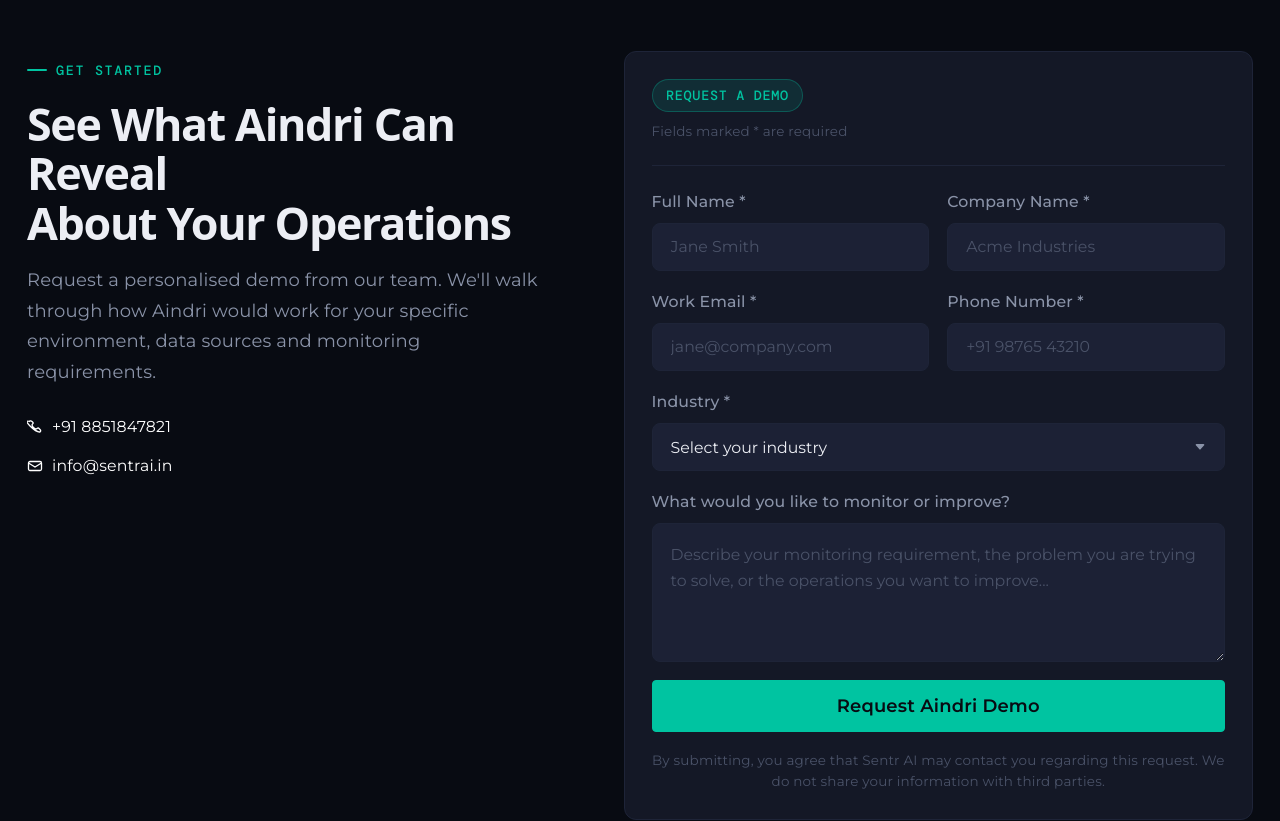
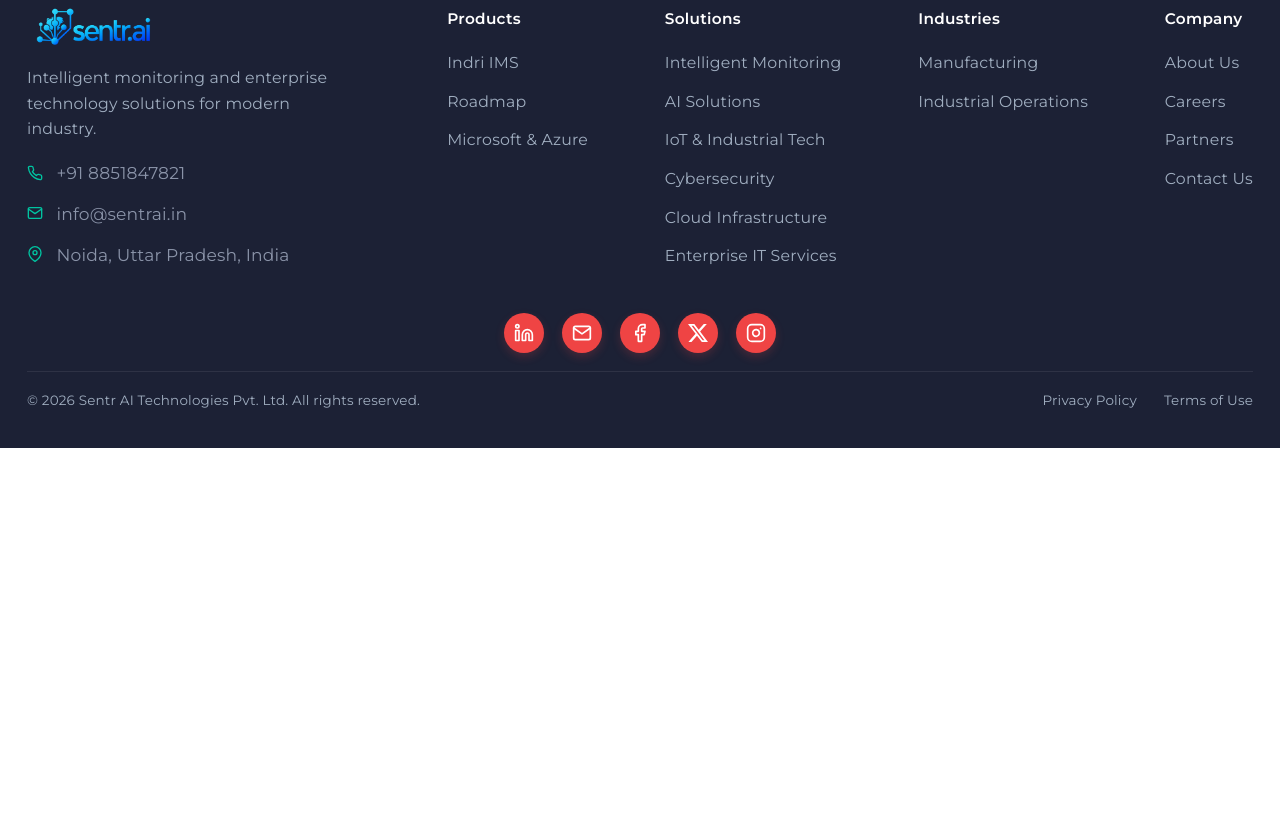
Before and after one commit to maximanoob01/sentr-ai-, a React (Vite) app in the folder frontend/: page /products/indri in a window 1280 px wide. Shown: the part 9360-10181 px from the top of the page. After the commit the page ends 9808 px from the top, so only its background shows below. Built offline with nearby package versions, Linux system fonts and the light colour scheme; the HTML template or start-up script is replaced by a standard one; a web font is replaced by a local one.

Commit message:
Remove demo form section from Aindri page

```diff
--- a/frontend/src/pages/IndriPage.tsx
+++ b/frontend/src/pages/IndriPage.tsx
@@ -1,131 +1,6 @@
 import React, { useState, useEffect, useRef } from 'react';
 import { Link } from 'react-router-dom';
 import './IndriPage.css';
-
-/* ---- Demo Form ---- */
-const DemoForm: React.FC = () => {
-  const [submitted, setSubmitted] = useState(false);
-  const [submitting, setSubmitting] = useState(false);
-  const [formData, setFormData] = useState({
-    fullName: '', company: '', email: '', phone: '', industry: '', requirement: '',
-  });
-  const [errors, setErrors] = useState<Partial<typeof formData>>({});
-
-  const validate = () => {
-    const e: Partial<typeof formData> = {};
-    if (!formData.fullName.trim()) e.fullName = 'Full name is required';
-    if (!formData.company.trim()) e.company = 'Company name is required';
-    if (!formData.email.trim() || !/\S+@\S+\.\S+/.test(formData.email)) e.email = 'Valid work email is required';
-    if (!formData.phone.trim()) e.phone = 'Phone number is required';
-    if (!formData.industry) e.industry = 'Please select your industry';
-    return e;
-  };
-
-  const handleSubmit = async (e: React.FormEvent) => {
-    e.preventDefault();
-    const errs = validate();
-    if (Object.keys(errs).length > 0) { setErrors(errs); return; }
-    setErrors({});
-    setSubmitting(true);
-    try {
-      const res = await fetch('/api/demo-request/', {
-        method: 'POST',
-        headers: { 'Content-Type': 'application/json' },
-        body: JSON.stringify(formData),
-      });
-      if (res.ok) setSubmitted(true);
-      else setErrors({ email: 'Something went wrong. Please try again or email us directly.' });
-    } catch {
-      setErrors({ email: 'Network error. Please email info@sentrai.in directly.' });
-    } finally {
-      setSubmitting(false);
-    }
-  };
-
-  if (submitted) {
-    return (
-      <div className="demo-form__success">
-        <div className="demo-form__success-icon">
-          <svg width="32" height="32" viewBox="0 0 32 32" fill="none">
-            <circle cx="16" cy="16" r="15" stroke="var(--accent)" strokeWidth="2"/>
-            <path d="M9 16L13.5 21L23 11" stroke="var(--accent)" strokeWidth="2.5" strokeLinecap="round" strokeLinejoin="round"/>
-          </svg>
-        </div>
-        <h3 className="demo-form__success-heading">Request Received</h3>
-        <p className="demo-form__success-msg">
-          Thank you for your interest in Aindri. Our team will be in touch within 1–2 business days.
-          In the meantime, feel free to reach us at <a href="mailto:info@sentrai.in">info@sentrai.in</a>.
-        </p>
-      </div>
-    );
-  }
-
-  const change = (field: keyof typeof formData) => (e: React.ChangeEvent<HTMLInputElement | HTMLSelectElement | HTMLTextAreaElement>) => {
-    setFormData((prev) => ({ ...prev, [field]: e.target.value }));
-    if (errors[field]) setErrors((prev) => ({ ...prev, [field]: undefined }));
-  };
-
-  return (
-    <form className="demo-form" onSubmit={handleSubmit} noValidate aria-label="Request an Aindri demo">
-      <div className="demo-form__grid">
-        <div className="form-group">
-          <label className="form-label" htmlFor="df-name">Full Name *</label>
-          <input id="df-name" type="text" className="form-input" placeholder="Jane Smith"
-            value={formData.fullName} onChange={change('fullName')} autoComplete="name"/>
-          {errors.fullName && <p className="form-error" role="alert">{errors.fullName}</p>}
-        </div>
-        <div className="form-group">
-          <label className="form-label" htmlFor="df-company">Company Name *</label>
-          <input id="df-company" type="text" className="form-input" placeholder="Acme Industries"
-            value={formData.company} onChange={change('company')} autoComplete="organization"/>
-          {errors.company && <p className="form-error" role="alert">{errors.company}</p>}
-        </div>
-        <div className="form-group">
-          <label className="form-label" htmlFor="df-email">Work Email *</label>
-          <input id="df-email" type="email" className="form-input" placeholder="jane@company.com"
-            value={formData.email} onChange={change('email')} autoComplete="email"/>
-          {errors.email && <p className="form-error" role="alert">{errors.email}</p>}
-        </div>
-        <div className="form-group">
-          <label className="form-label" htmlFor="df-phone">Phone Number *</label>
-          <input id="df-phone" type="tel" className="form-input" placeholder="+91 98765 43210"
-            value={formData.phone} onChange={change('phone')} autoComplete="tel"/>
-          {errors.phone && <p className="form-error" role="alert">{errors.phone}</p>}
-        </div>
-      </div>
-      <div className="form-group">
-        <label className="form-label" htmlFor="df-industry">Industry *</label>
-        <select id="df-industry" className="form-select"
-          value={formData.industry} onChange={change('industry')}>
-          <option value="">Select your industry</option>
-          <option value="manufacturing">Manufacturing</option>
-          <option value="automotive">Automotive</option>
-          <option value="food-beverage">Food & Beverage</option>
-          <option value="pharmaceuticals">Pharmaceuticals</option>
-          <option value="textiles">Textiles</option>
-          <option value="electronics">Electronics</option>
-          <option value="chemicals">Chemicals</option>
-          <option value="engineering">Engineering & Fabrication</option>
-          <option value="other">Other Industrial</option>
-        </select>
-        {errors.industry && <p className="form-error" role="alert">{errors.industry}</p>}
-      </div>
-      <div className="form-group">
-        <label className="form-label" htmlFor="df-req">What would you like to monitor or improve?</label>
-        <textarea id="df-req" className="form-textarea"
-          placeholder="Describe your monitoring requirement, the problem you are trying to solve, or the operations you want to improve..."
-          value={formData.requirement} onChange={change('requirement')} rows={4}/>
-      </div>
-      <button type="submit" className="btn btn-primary btn-lg" style={{ width: '100%' }} disabled={submitting}>
-        {submitting ? 'Submitting...' : 'Request Aindri Demo'}
-      </button>
-      <p className="demo-form__disclaimer">
-        By submitting, you agree that Sentr AI may contact you regarding this request.
-        We do not share your information with third parties.
-      </p>
-    </form>
-  );
-};
 
 /* ---- FAQ ---- */
 const faqs = [
@@ -732,50 +607,6 @@
         </div>
       </section>
 
-      {/* ======== 9. DEMO FORM CTA ======== */}
-      <section id="demo" className="indri-demo section-y">
-        <div className="container">
-          <div className="indri-demo__inner">
-            <div className="indri-demo__header fade-in-up">
-              <span className="section-label">Get Started</span>
-              <h2 className="indri-demo__heading">
-                See What Aindri Can Reveal<br />About Your Operations
-              </h2>
-              <p className="indri-demo__sub">
-                Request a personalised demo from our team. We'll walk through how Aindri would
-                work for your specific environment, data sources and monitoring requirements.
-              </p>
-              <div className="indri-demo__contact">
-                <a href="tel:+918851847821" className="final-cta__contact-item">
-                  <svg width="16" height="16" viewBox="0 0 16 16" fill="none">
-                    <path d="M2.5 2.5C2.5 2.5 3.5 1 5 2.5L6 3.5C6 3.5 6.5 4 5.5 5C4.5 6 5.5 7.5 6.5 8.5C7.5 9.5 9 10.5 10 9.5C11 8.5 11.5 9 11.5 9L13 10.5C14.5 12 13 13 13 13C13 13 9.5 13.5 3 7C-3.5 0.5 2.5 2.5 2.5 2.5Z" stroke="currentColor" strokeWidth="1.3"/>
-                  </svg>
-                  +91 8851847821
-                </a>
-                <a href="mailto:info@sentrai.in" className="final-cta__contact-item">
-                  <svg width="16" height="16" viewBox="0 0 16 16" fill="none">
-                    <rect x="1.5" y="3.5" width="13" height="9" rx="1.5" stroke="currentColor" strokeWidth="1.3"/>
-                    <path d="M1.5 5L8 9L14.5 5" stroke="currentColor" strokeWidth="1.3"/>
-                  </svg>
-                  info@sentrai.in
-                </a>
-              </div>
-            </div>
-            <div className="indri-demo__form-wrap fade-in-up" style={{ transitionDelay: '0.1s' }}>
-              <div className="card indri-demo__form-card">
-                <div className="indri-demo__form-header">
-                  <span className="badge badge-accent">Request a Demo</span>
-                  <p style={{ fontSize: 'var(--text-xs)', color: 'var(--text-muted)', marginTop: 'var(--space-2)' }}>
-                    Fields marked * are required
-                  </p>
-                </div>
-                <DemoForm />
-              </div>
-            </div>
-          </div>
-        </div>
-      </section>
-
     </main>
   );
 };
```
